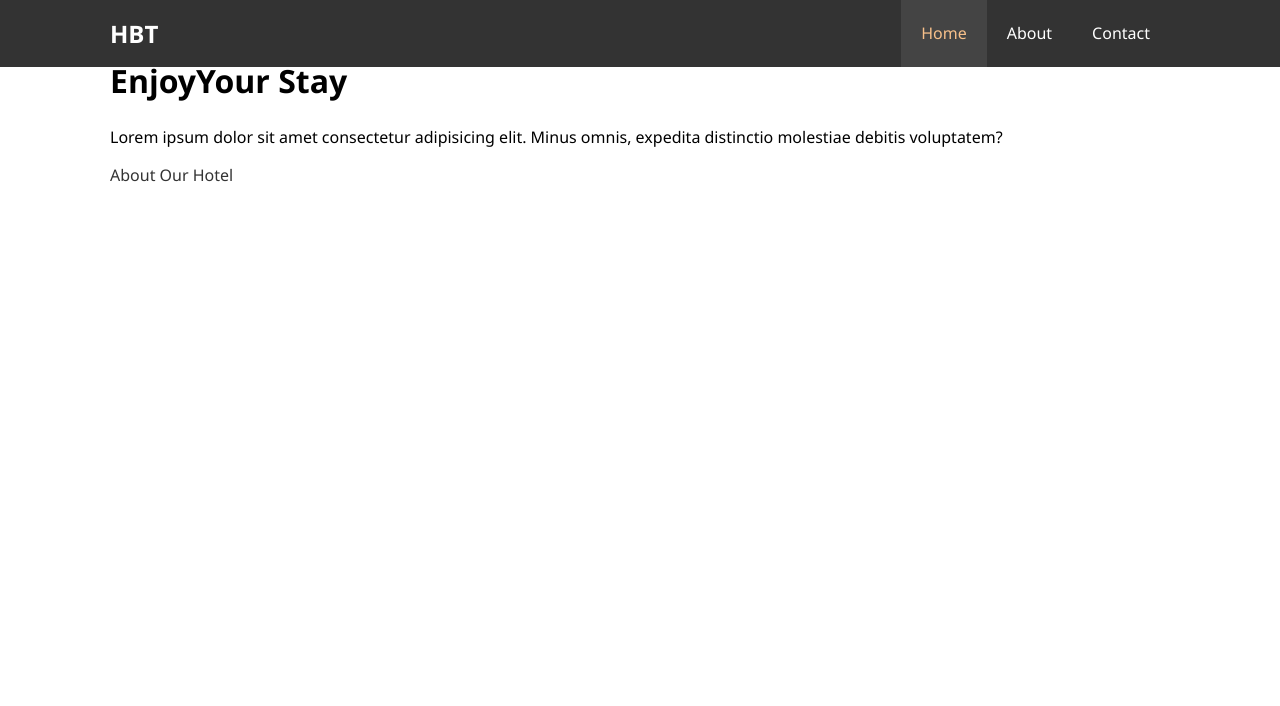
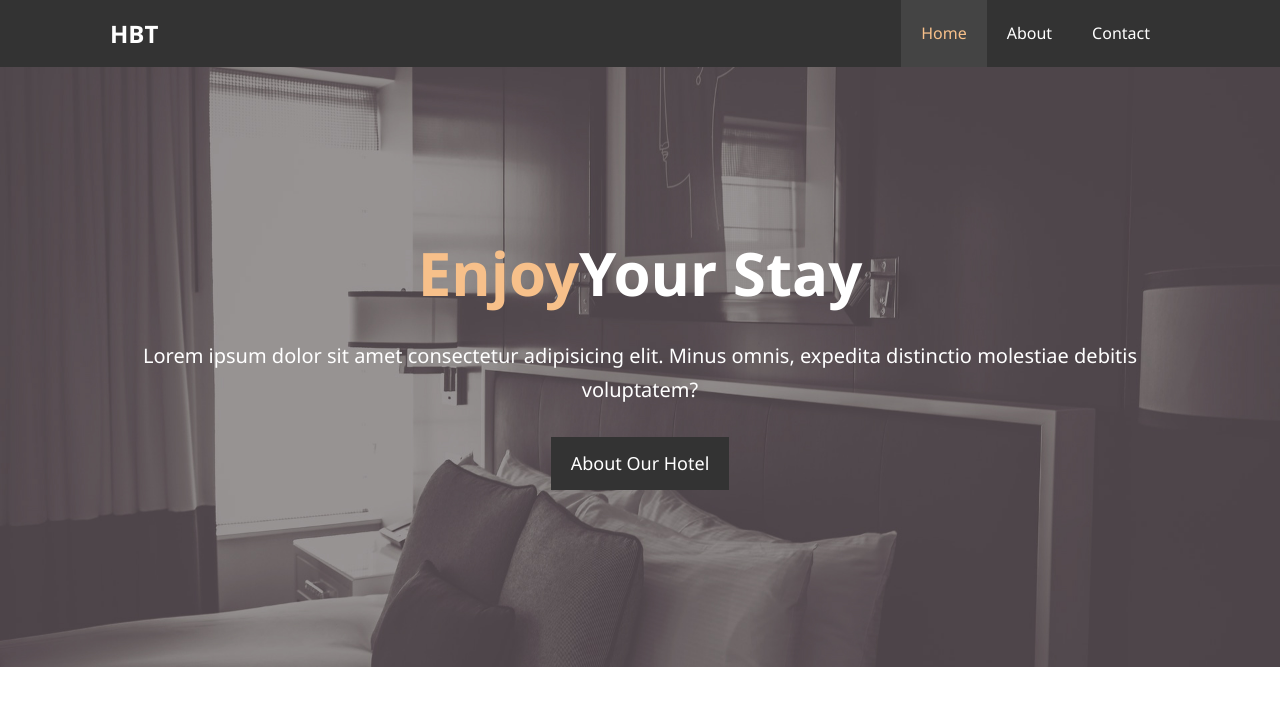
Before and after one commit to Jwatts82/hotel_website, a plain HTML site: page index.html in a window 1280 px wide. Drawn offline with Linux system fonts and the light colour scheme.

Commit message:
showcase styling

```diff
--- a/css/style.css
+++ b/css/style.css
@@ -32,6 +32,28 @@ p {
     padding: 0 20px;
 }
 
+.text-primary {
+    color: #f7c08a;
+}
+
+.lead {
+    font-size: 20px;
+}
+
+.btn {
+    display : inline-block;
+    font-size: 18px;
+    color: #fff;
+    background: #333;
+    padding: 13px 20px;
+    border: none;
+    cursor: pointer;
+}
+
+.btn:hover {
+    background: #f7c08a;
+    color: #333;
+}
 
 
 /* Navbar */
@@ -71,3 +93,27 @@ p {
 background: #444;
 color: #f7c08a;
 }
+
+/* Showcase */
+#showcase {
+    background: url('../img/showcase.jpg') no-repeat center center/cover;
+    height: 600px;
+
+}
+
+#showcase .showcase-content {
+    color: #fff;
+    text-align: center;
+    padding-top: 170px;
+}
+
+#showcase .showcase-content h1 {
+    font-size: 60px;
+    line-height: 1.2em;
+
+}
+
+#showcase .showcase-content p {
+    padding-bottom: 20px;
+    line-height: 1.7em;
+}
```
